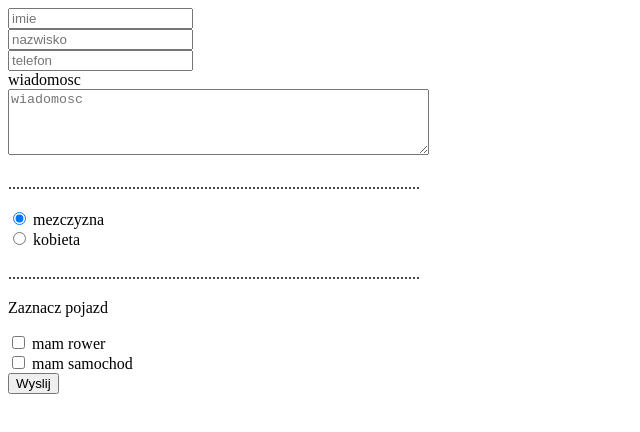
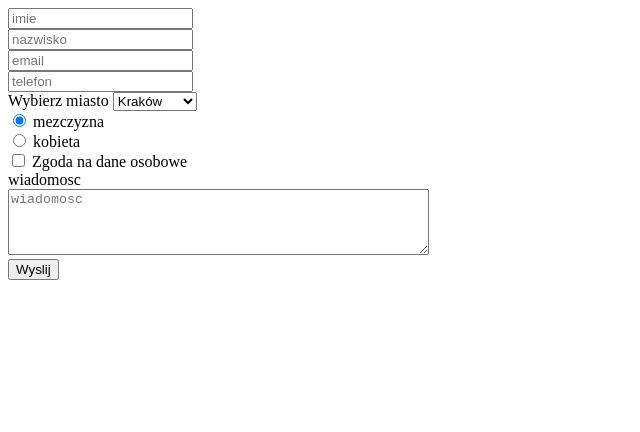
Before and after one commit to mat1489/mat1489.github.io, a plain HTML site: page index.html in a window 1280 px wide. Shown: the whole page, without its empty margins (0-640 px from the left). Drawn offline with Linux system fonts and the light colour scheme.

Commit message:
podmianka starego pliku

```diff
--- a/index.html
+++ b/index.html
@@ -3,31 +3,49 @@
 
 <head>
     <meta charset="UTF-8">
-    <title>Git - ćwiczenia</title>
+    <title>Zadanie HTML</title>
 </head>
 
 <body>
 <form action="https://formspree.io/mat1489@op.pl" method="POST">
-
+<!--formularz danych osobowych imie nazwisko email telefon-->
 <input type="text" placeholder="imie" name="imie">
 <br>
 <input type="text" placeholder="nazwisko" name="nazwisko">
 <br>
+<input type="mail" placeholder="email" name="email">
+<br>
 <input type="tel" placeholder="telefon" name="tel" maxlength="9">
 <br>
+
+
+<!--select wybor miasta-->
+<label>Wybierz miasto
+<select name="miasto" id="miasto">
+    <option>Kraków</option>
+    <option>Warszawa</option>
+    <option>Gdańsk</option>
+</select><br></label>
+
+
+<!--radio wybor plci-->
+<input type="radio" name="plec" value="mezczyzna" checked> mezczyzna<br>
+<input type="radio" name="plec" value="kobieta"> kobieta<br>
+
+
+
+<!--checkbox zgoda na dane osobowe-->
+<input type="checkbox" name="zgoda" value="zgoda"> Zgoda na dane osobowe<br>
+
+
+<!--textarea wiadomosc-->
 <label for="wiadomosc">wiadomosc<br>
 
 <textarea rows="4" cols="50" id="wiadomosc" placeholder="wiadomosc" name="wiadomosc"></textarea>
-        </label>
-         <p>.......................................................................................................</p>
-        <input type="radio" name="plec" value="mezczyzna" checked> mezczyzna<br>
-        <input type="radio" name="plec" value="kobieta"> kobieta<br>
+</label><br>
 
-        <p>.......................................................................................................</p>
-        <p>Zaznacz pojazd</p>
-        <input type="checkbox" name="pojazd1" value="rower"> mam rower<br>
-        <input type="checkbox" name="pojazd2" value="samochod"> mam samochod <br>
 
+<!--submit wyslij-->
 <input type="submit" value="Wyslij">
 
 </form>
```
Lines whose indentation alone changed are shown as unchanged.
